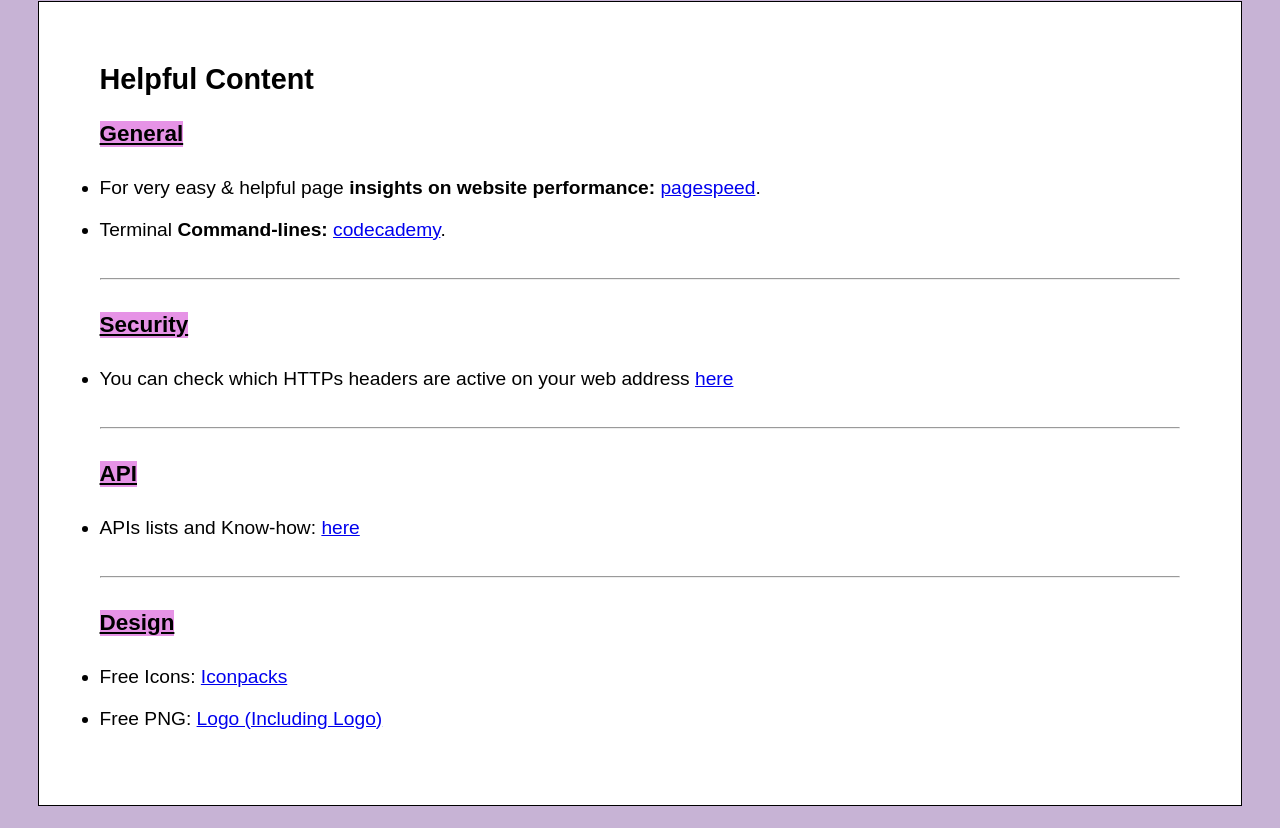
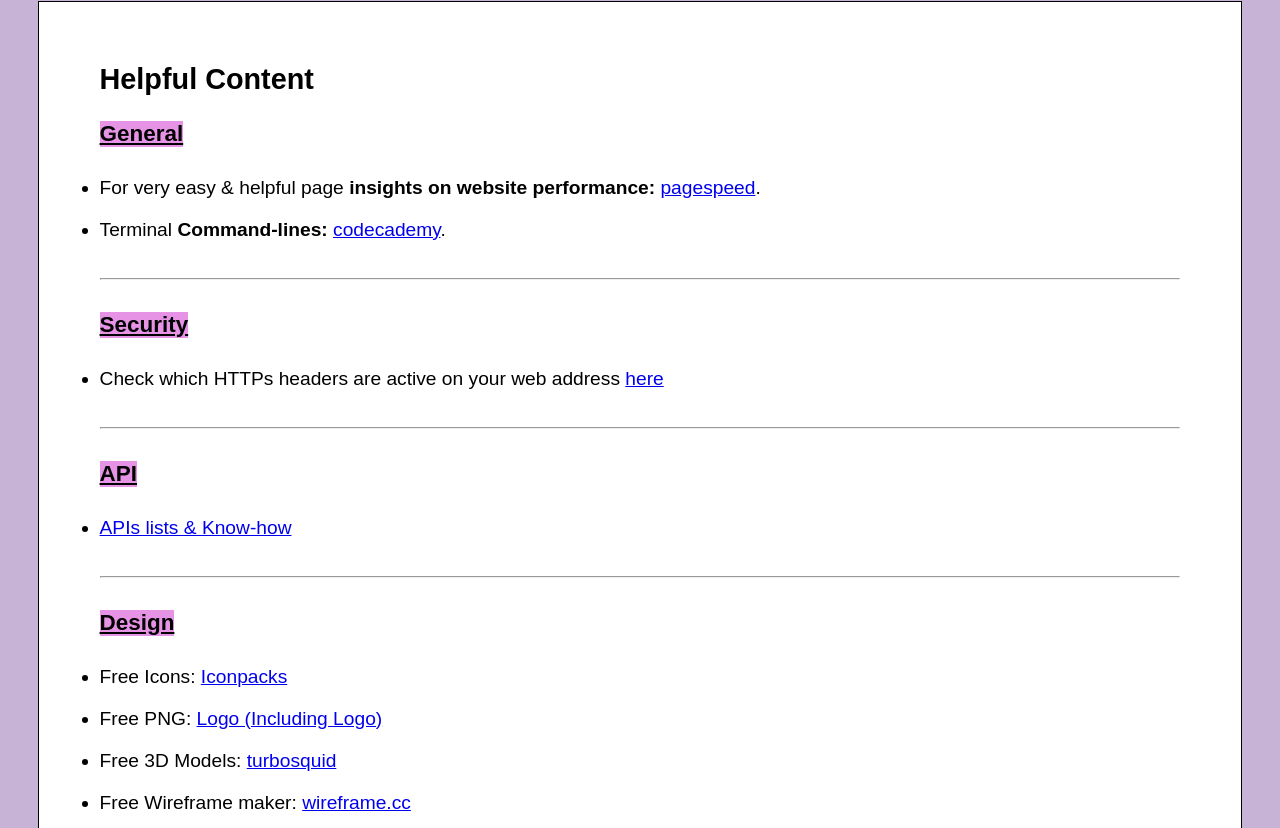
Before and after one commit to victorbaptistado/cheatSheet, a plain HTML site: page index.html in a window 1280 px wide. Shown: the part 2723-3551 px from the top of the page. Drawn offline with Linux system fonts and the light colour scheme.

Commit message:
Content added

```diff
--- a/index.html
+++ b/index.html
@@ -38,7 +38,7 @@
             </ul>
         </div>
         <div class="styleGuide">
-            <h1>Other</h1>
+            <h1>Other Tutorials</h1>
             <ul>
                 <h3>Data Structure & Algorithm</h3>
                 <ul>
@@ -103,18 +103,20 @@
             <hr/>
             <h3>Security</h3>
             <ul>
-                <li>You can check which HTTPs headers are active on your web address <a href="https://securityheaders.com/" target="_blank">here</a></li>
+                <li>Check which HTTPs headers are active on your web address <a href="https://securityheaders.com/" target="_blank">here</a></li>
             </ul>
             <hr/>
             <h3>API</h3>
             <ul>
-                <li>APIs lists and Know-how: <a href="./pages/api.html" target="_blank"> here</a></li>
+                <li><a href="./pages/api.html" target="_blank">APIs lists & Know-how</a></li>
             </ul>
             <hr/>
             <h3>Design</h3>
             <ul>
                 <li>Free Icons: <a href="https://www.iconpacks.net/" target="_blank">Iconpacks</a></li>
                 <li>Free PNG: <a href="https://www.pngwing.com/en/" target="_blank">Logo (Including Logo)</a></li>
+                <li>Free 3D Models: <a href="https://www.turbosquid.com/" target="_blank">turbosquid</a></li>
+                <li>Free Wireframe maker: <a href="https://wireframe.cc/" target="_blank">wireframe.cc</a></li>
             </ul>
         </div>
     </body>
```
